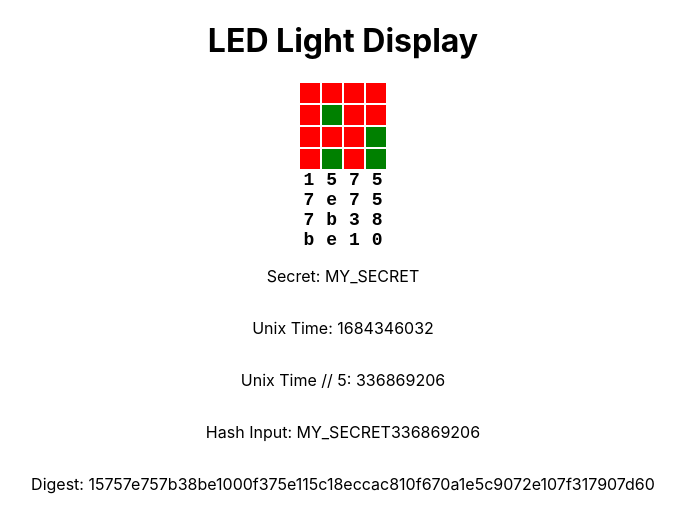
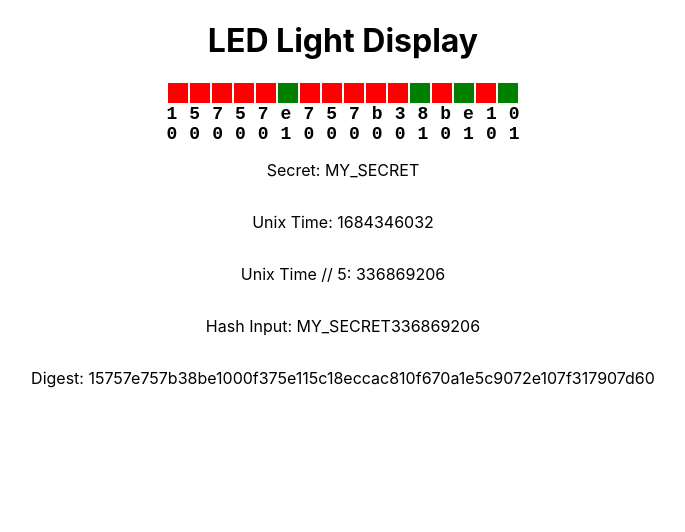
Before and after one commit to jduffey/watch-led, a React (Create React App) app: page / in a window 1280 px wide. Shown: the top 532 px of the page, without its empty margins (297-982 px from the left). Built offline with nearby package versions, Linux system fonts and the light colour scheme.

Commit message:
Display 0s and 1s underneath led grid (these will be used for ml training)

```diff
--- a/src/App.js
+++ b/src/App.js
@@ -13,6 +13,17 @@ const App = () => {
     });
     const secret = "MY_SECRET";
     const timeInterval = 5;
+    const gridSize = {
+        width: 16,
+        height: 1,
+    }
+
+    const dataSize = gridSize.width * gridSize.height;
+
+    const mlTrainingClassificationData = (digest) => (
+        Array.from(digest.slice(0, dataSize))
+            .map((hexChar) => parseInt(hexChar, 16) % 2 === 0 ? 1 : 0)
+    );
 
     useEffect(() => {
         const interval = setInterval(() => {
@@ -29,7 +40,16 @@ const App = () => {
     return (
         <div className="App">
             <h1>LED Light Display</h1>
-            <LedGrid width={4} height={4} entropy={totp.digest} />
+            <LedGrid width={gridSize.width} height={gridSize.height} entropy={totp.digest} />
+            <div style={{ display: 'flex' }}>
+                {mlTrainingClassificationData(totp.digest).map((e) => {
+                    return (
+                        <div className="LedGridContainerCharacter">
+                            {e}
+                        </div>
+                    );
+                })}
+            </div>
             <p>Secret: {secret}</p>
             <p>Unix Time: {time}</p>
             <p>Unix Time // {timeInterval}: {Math.floor(time / timeInterval)}</p>
```
